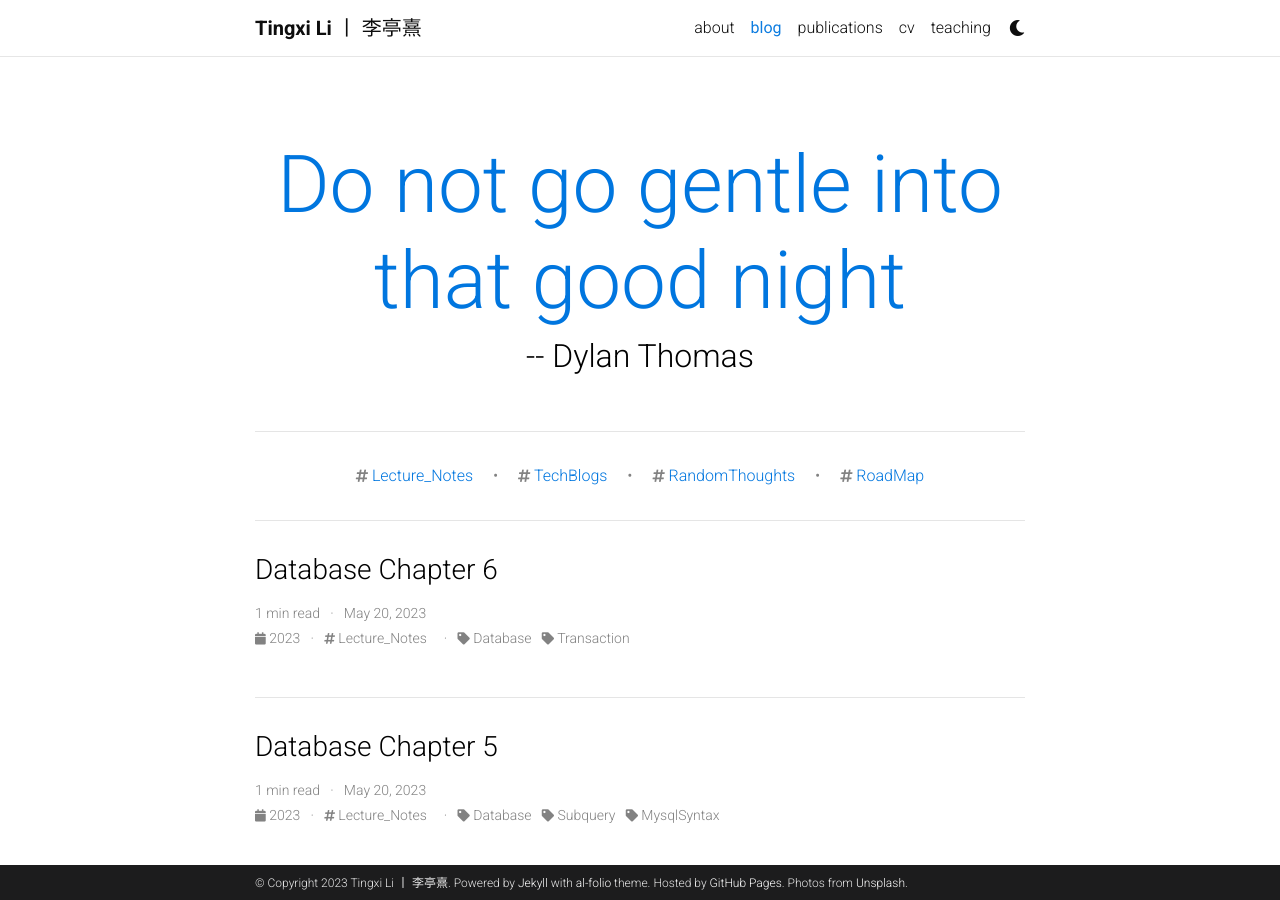
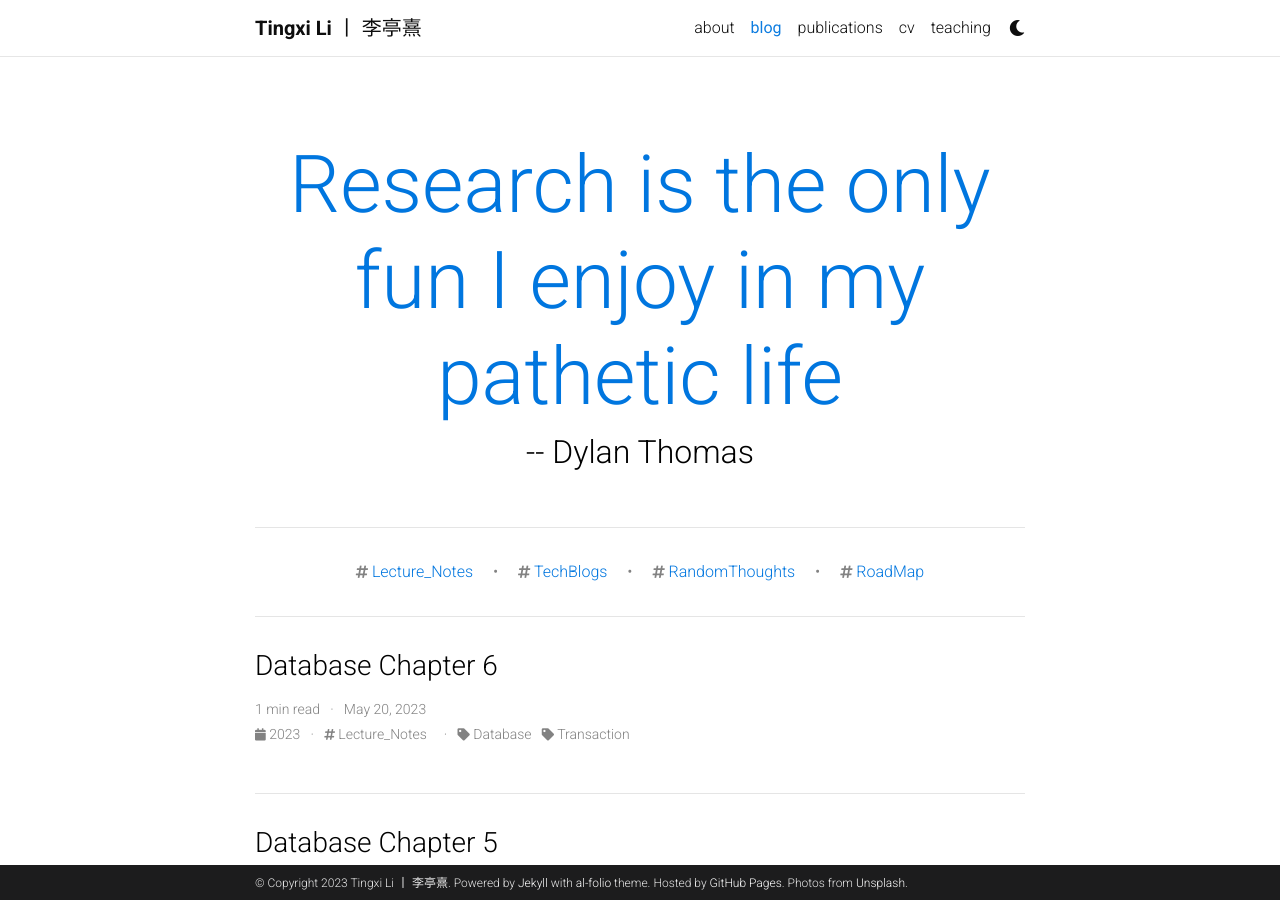
Before and after one commit to tinzzyli/tinzzyli.github.io, a Jekyll site: the page built from blog/index.html, in a window 1280 px wide and 900 px high. Built offline with Jekyll 4.4.1, drawn with Linux system fonts in a browser that asks for light colours; the list of posts is cut into pages by our own code; comment, search, counter and statistics services are not loaded; a style sheet for code colours, icons or effects is not loaded.

Commit message:
change sloagn

```diff
--- a/_config.yml
+++ b/_config.yml
@@ -114,7 +114,7 @@ bing_site_verification:  # out your bing-site-verification ID (Bing Webmaster)
 # Blog
 # -----------------------------------------------------------------------------
 
-blog_name: "Do not go gentle into that good night" # blog_name will be displayed in your blog page
+blog_name: "Research is the only fun I enjoy in my pathetic life" # blog_name will be displayed in your blog page
 blog_nav_title: blog # your blog must have a title for it to be displayed in the nav bar
 blog_description: -- Dylan Thomas
 permalink: /blog/:year/:title/
```
